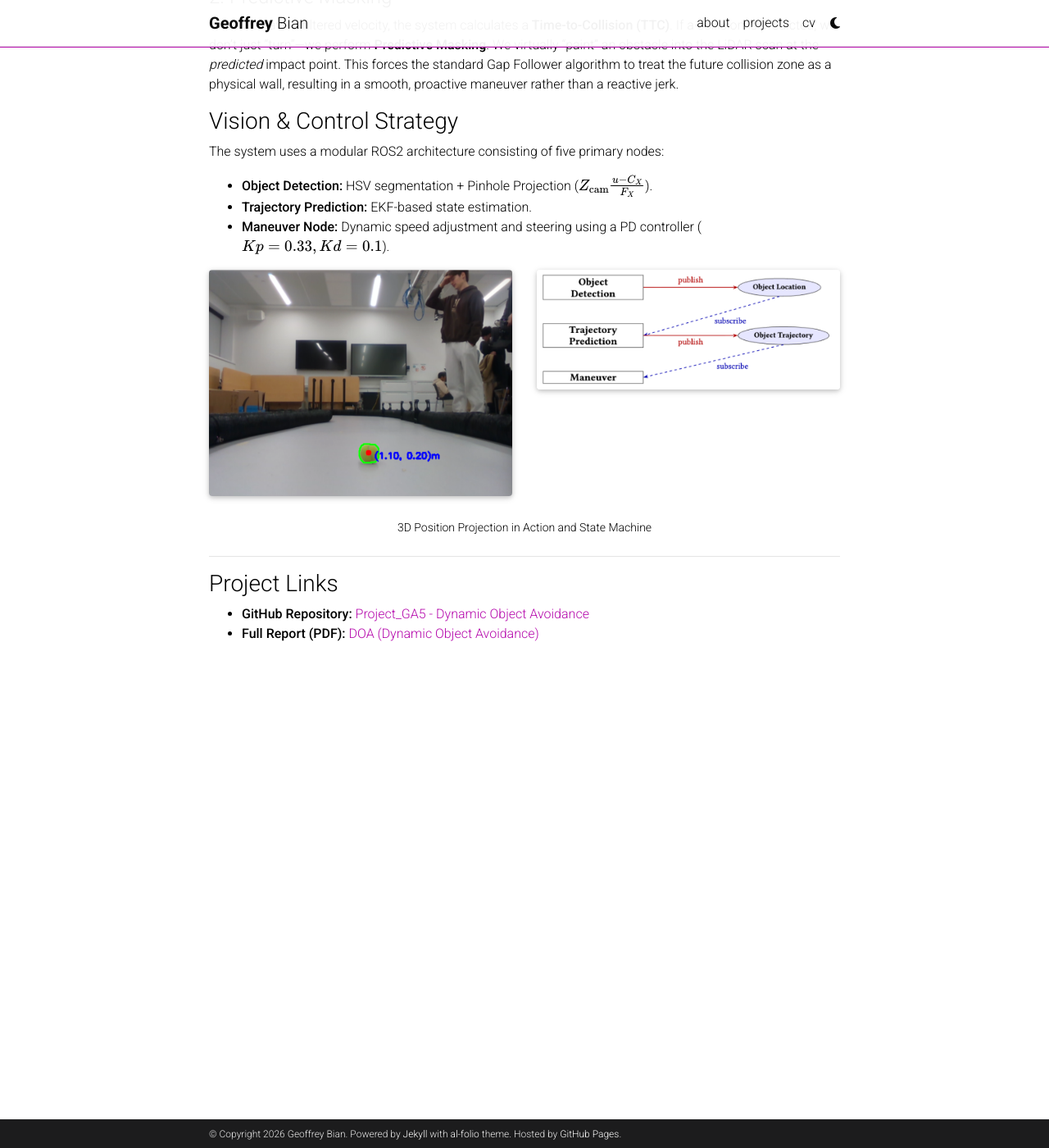
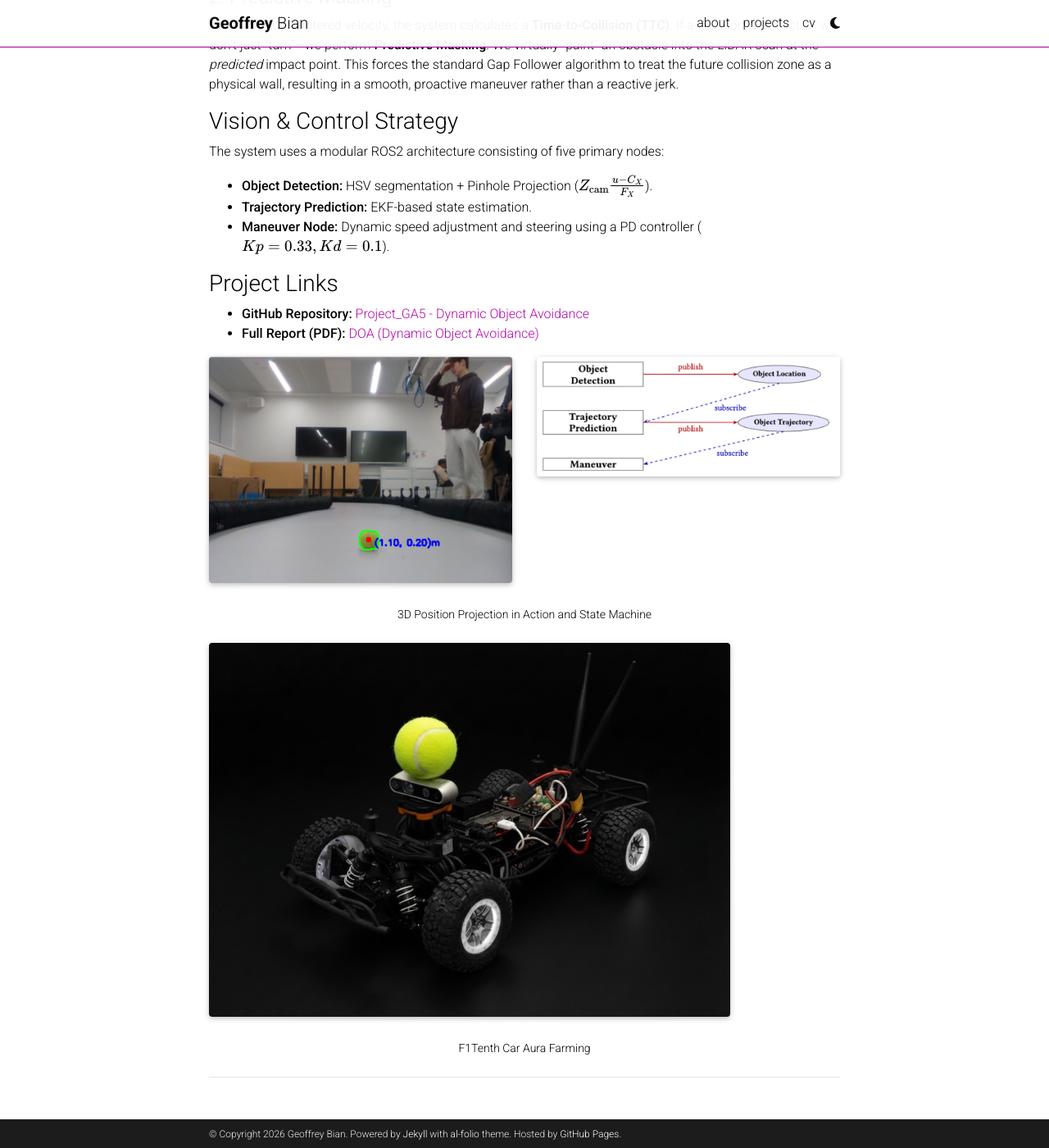
Before and after one commit to GeoffreyBian/geoffreybian.github.io, a Jekyll site: the page built from _projects/ros.md, in a window 1280 px wide and 1400 px high, scrolled down 863 px. Shown: the whole window at 82% size. Built offline with Jekyll 4.4.1, drawn with Linux system fonts in a browser that asks for light colours; full-size pictures stand in for the smaller copies a plugin makes; comment, search, counter and statistics services are not loaded; a style sheet for code colours, icons or effects is not loaded.

Commit message:
move things around

```diff
--- a/_projects/ros.md
+++ b/_projects/ros.md
@@ -49,9 +53,13 @@
 <div class="caption">
     3D Position Projection in Action and State Machine
 </div>
+<div class="row">
+    <div class="col-sm mt-3 mt-md-0">
+        {% include figure.html path="assets/img/tennis.png" title="F1Tenth Car with Tennis Ball" class="img-fluid rounded z-depth-1" %}
+    </div>
+</div>
+<div class="caption">
+    F1Tenth Car Aura Farming
+</div>
 
 ---
-
-### Project Links
-* **GitHub Repository:** [Project_GA5 - Dynamic Object Avoidance](https://github.com/GeoffreyBian/DOA)
-* **Full Report (PDF):** [DOA (Dynamic Object Avoidance)](/assets/pdf/DOA.pdf)
```
Also changed, not shown: other parts of _projects/ros.md (+4 -0 lines), _projects/baja.md (+2 -2 lines), _projects/wings.md (+2 -3 lines), assets/img/tennis.png (added).
